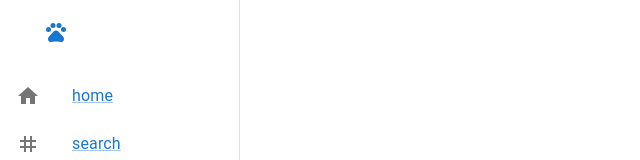
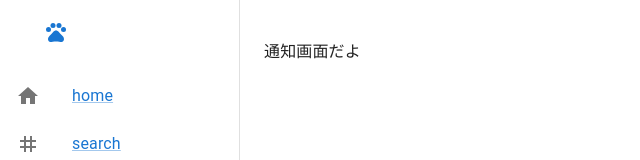
Before and after one commit to sayanok/zetter, a React (Create React App) app in the folder front/: page /notifications in a window 1280 px wide. Shown: the top 160 px of the page, without its empty margins (0-640 px from the left). Built offline with nearby package versions, Linux system fonts and the light colour scheme.

Commit message:
fix notification->notifications

```diff
--- a/front/src/components/App.js
+++ b/front/src/components/App.js
@@ -6,7 +6,7 @@ import CssBaseline from '@mui/material/CssBaseline';
 
 import { Home } from './Home.js';
 import { Search } from './Search.js';
-import { Notification } from './Notification.js';
+import { Notifications } from './Notifications.js';
 import { Profile } from './Profile.js';
 import { Settings } from './Settings.js';
 import { Sidebar } from './Sidebar.js';
@@ -22,7 +22,7 @@ export function App() {
                     <Routes>
                         <Route path="/" element={<Home />} />
                         <Route path="/search" element={<Search />} />
-                        <Route path="/notification" element={<Notification />} />
+                        <Route path="/notifications" element={<Notifications />} />
                         <Route path="/userid" element={<Profile />} />
                         <Route path="/settings" element={<Settings />} />
                     </Routes>
--- a/front/src/components/Notification.js
+++ b/front/src/components/Notifications.js
@@ -1,3 +1,3 @@
-export function Notification() {
+export function Notifications() {
     return <p>通知画面だよ</p>;
 }
--- a/front/src/components/Sidebar.js
+++ b/front/src/components/Sidebar.js
@@ -54,8 +54,7 @@ export function Sidebar() {
                         <ListItemText primary="search" />
                     </ListItem>
                 </Link>
-                <Link href="/notification">
-                    {/* notifications? */}
+                <Link href="/notifications">
                     <ListItem button>
                         <ListItemIcon>
                             <NotificationsIcon />
```
